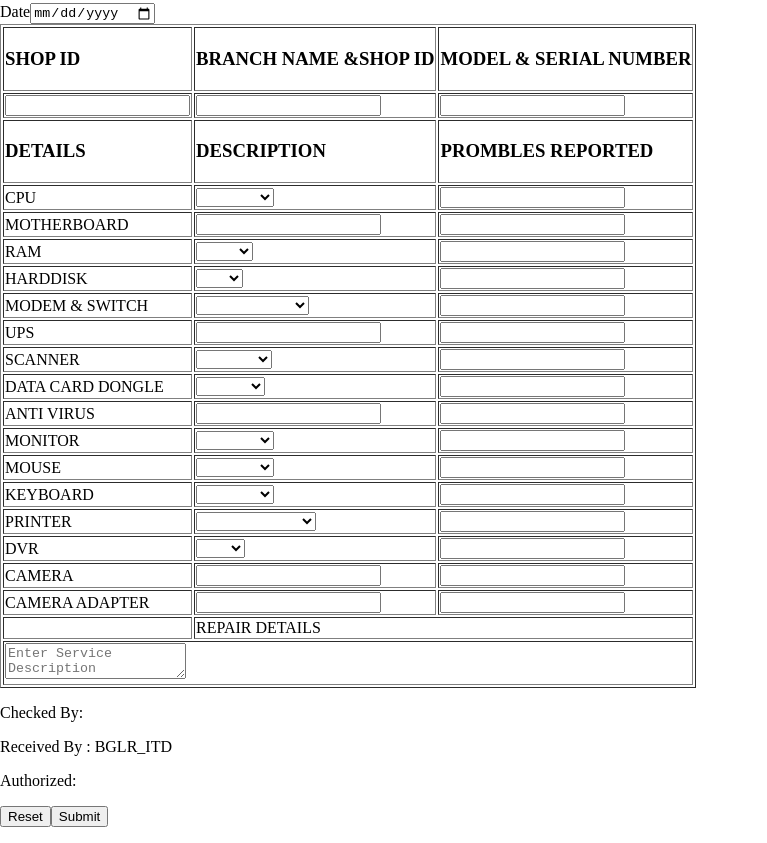
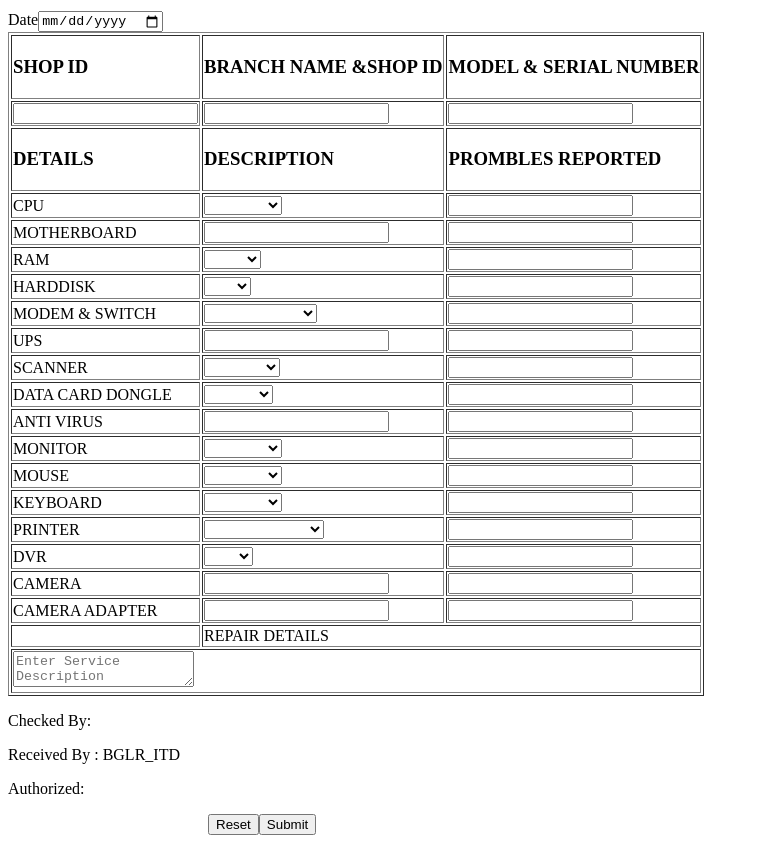
Before and after one commit to murugan2024FSD/apollo, a plain HTML site: page index.html in a window 1280 px wide. Shown: the part 341-1184 px from the top of the page, without its empty margins (0-767 px from the left). Drawn offline with Linux system fonts and the light colour scheme.

```diff
--- a/style.css
+++ b/style.css
@@ -1,9 +1,5 @@
 html, body {
-    align-items: center;
-    height: auto%;
-    width: auto;
-    margin: 0; /* Remove default margin */
-}
+      }
 .logo__img{
     padding: 40px;
     padding-bottom: 20px;
@@ -22,6 +18,7 @@
 .button__b1{
     display: flex;
     cursor: pointer;
+    padding-left: 200px;
 }
 .Tittle__1{
     display: flex;
```
